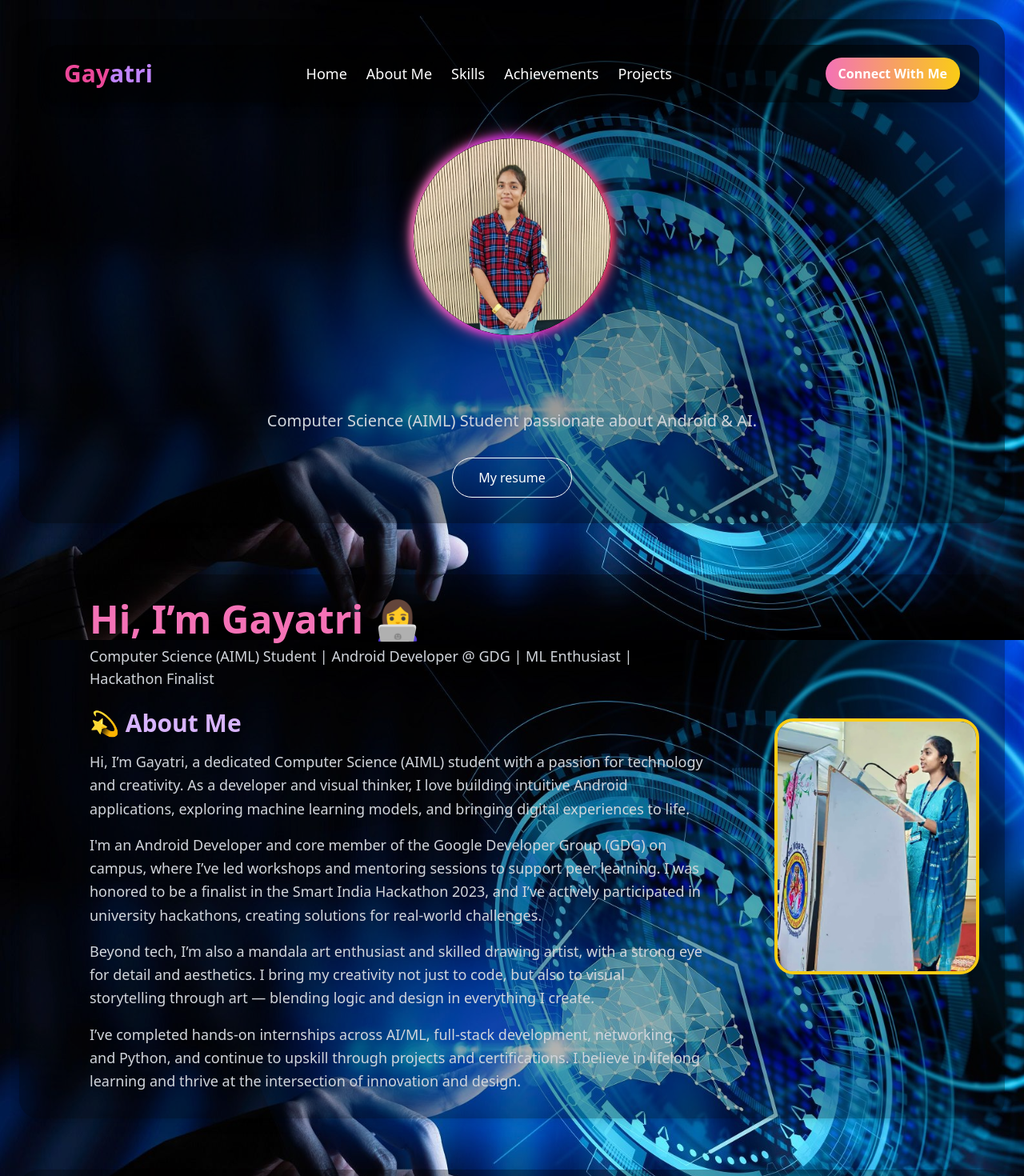
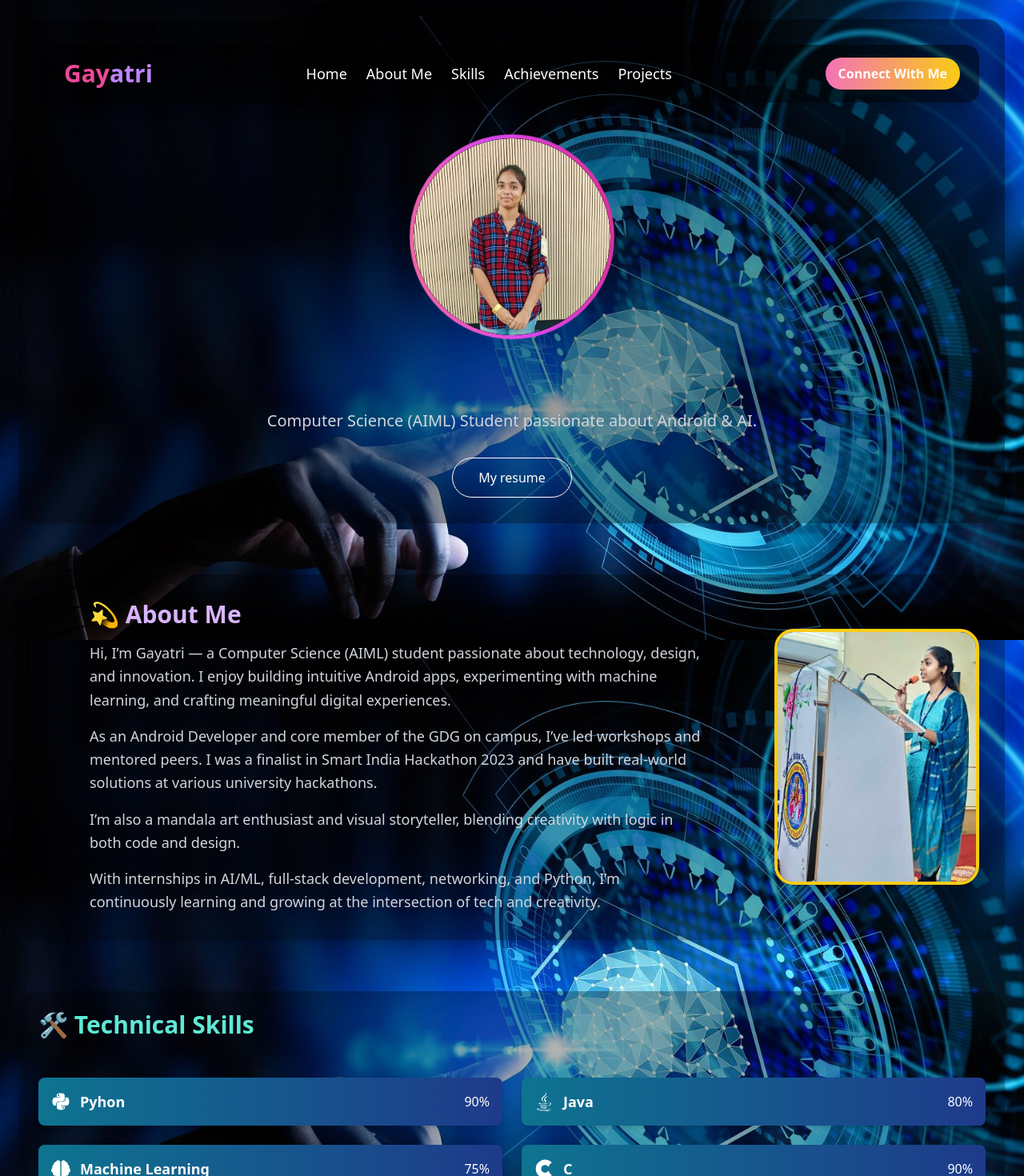
Before and after one commit to gayatrihub/my_port, a React (Create React App) app: page / in a window 1280 px wide. Shown: the top 1470 px of the page at 80% size. Built offline with nearby package versions, Linux system fonts and the light colour scheme.

Commit message:
Update App.js

```diff
--- a/src/App.js
+++ b/src/App.js
@@ -178,12 +178,12 @@ function App() {
 
   {/* Hero Section */}
 <div className="relative w-64 h-64 mx-auto mt-10">
-  {/* Fast Rotating Gradient Border with Blur */}
-  <div className="absolute inset-0 animate-spin-medium rounded-full">
-    <div className="w-full h-full rounded-full p-[5px] bg-gradient-to-r from-pink-400 via-fuchsia-600 to-rose-500 blur-sm shadow-[0_0_15px_rgba(255,105,180,0.6)]"></div>
+  {/* Rotating Gradient Border */}
+  <div className="absolute inset-0 animate-spin-slow rounded-full">
+    <div className="w-full h-full rounded-full p-[5px] bg-gradient-to-tr from-rose-400 via-fuchsia-500 to-pink-600"></div>
   </div>
 
-  {/* Static Image */}
+  {/* Static Inner Circle & Profile Image */}
   <div className="absolute inset-[5px] rounded-full overflow-hidden bg-black flex items-center justify-center">
     <img
       src="circle_profile.png"
@@ -192,6 +192,7 @@ function App() {
     />
   </div>
 </div>
+
 
   {/* Name with Color in First Line */}
 <h1 className="mt-6 text-4xl sm:text-5xl font-extrabold leading-snug text-center text-white">
@@ -258,33 +259,21 @@ function App() {
  <section className="p-8 bg-black bg-opacity-30 rounded-3xl shadow-lg text-white mb-16 min-h-[28rem]">
         <div className="flex flex-col md:flex-row items-center gap-8">
           <div className="flex-1 max-w-3xl mx-auto">
-            <h1 className="text-5xl font-extrabold text-pink-400 mb-2">Hi, I’m Gayatri 👩‍💻</h1>
-            <p className="text-lg text-gray-300 mb-6">
-              Computer Science (AIML) Student | Android Developer @ GDG | ML Enthusiast | Hackathon Finalist
-            </p>
             <div className="text-gray-300 leading-relaxed text-lg">
               <h2 className="text-3xl font-bold text-purple-300 mb-4">💫 About Me</h2>
               <p className="mb-4">
-              Hi, I’m Gayatri, a dedicated Computer Science (AIML) student with a passion for technology and creativity.
-              As a developer and visual thinker, I love building intuitive Android applications, exploring machine
-              learning models, and bringing digital experiences to life.
+  Hi, I’m Gayatri — a Computer Science (AIML) student passionate about technology, design, and innovation. I enjoy building intuitive Android apps, experimenting with machine learning, and crafting meaningful digital experiences.
 </p>
 <p className="mb-4">
-              I'm an Android Developer and core member of the Google Developer Group (GDG) on campus, where I’ve led
-              workshops and mentoring sessions to support peer learning. I was honored to be a finalist in the Smart
-              India Hackathon 2023, and I’ve actively participated in university hackathons, creating solutions for
-              real-world challenges.
+  As an Android Developer and core member of the GDG on campus, I’ve led workshops and mentored peers. I was a finalist in Smart India Hackathon 2023 and have built real-world solutions at various university hackathons.
 </p>
 <p className="mb-4">
-              Beyond tech, I’m also a mandala art enthusiast and skilled drawing artist, with a strong eye for detail
-              and aesthetics. I bring my creativity not just to code, but also to visual storytelling through art —
-              blending logic and design in everything I create.
+  I’m also a mandala art enthusiast and visual storyteller, blending creativity with logic in both code and design.
 </p>
 <p>
-              I’ve completed hands-on internships across AI/ML, full-stack development, networking, and Python, and
-              continue to upskill through projects and certifications. I believe in lifelong learning and thrive at the
-              intersection of innovation and design.
+  With internships in AI/ML, full-stack development, networking, and Python, I’m continuously learning and growing at the intersection of tech and creativity.
 </p>
+
             </div>
           </div>
           <motion.img
```
Lines whose indentation alone changed are shown as unchanged.
